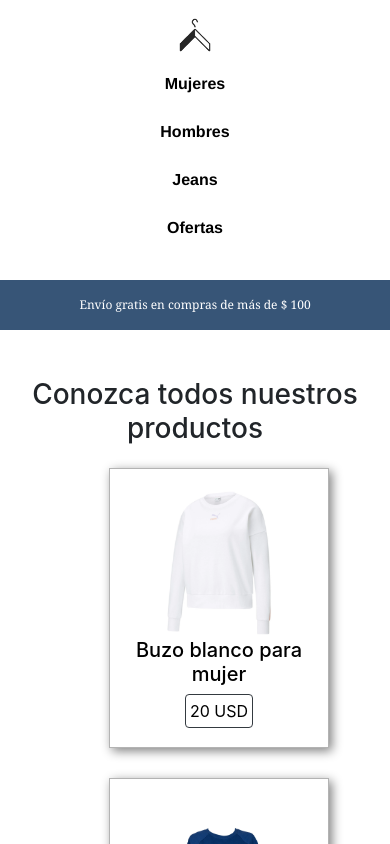
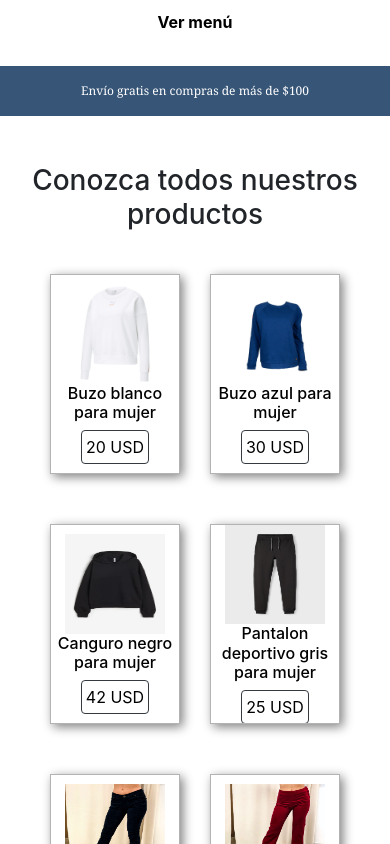
Before and after one commit to letifoss/clothesstore, a React (Create React App) app: page / in a window 390 px wide. Shown: the top 844 px of the page. Built offline with nearby package versions, Linux system fonts and the light colour scheme.

Commit message:
creacion de menu desplegable

```diff
--- a/src/App.js
+++ b/src/App.js
@@ -25,7 +25,7 @@ function App() {
       </header>
       <section>
       <h3 className="text-center mt-5">Conozca todos nuestros productos</h3>
-        <div className='d-flex flex-wrap  justify-content-center justify-content-lg-start align-items-center ml-5'>
+        <div className='d-flex flex-wrap justify-content-center align-items-center'>
         <Productos
         imagen={Buzoblanco}
         nombre='Buzo blanco para mujer'
--- a/src/componentes/Menu.js
+++ b/src/componentes/Menu.js
@@ -1,22 +1,52 @@
 import React from 'react';
 import '../styles/Menu.css';
 import logo from '../imagenes/logoropa.png'
+import { useState } from 'react';
+import Menudesplegable from './Menudesplegable';
 
-function Menu () {
-    return(
+
+
+function Menu() {
+    const [windowWidth, setWindowWidth] = React.useState(window.innerWidth);
+
+    React.useEffect(() => {
+        const handleResize = () => {
+            setWindowWidth(window.innerWidth);
+        };
+
+        window.addEventListener('resize', handleResize);
+
+        return () => {
+            window.removeEventListener('resize', handleResize);
+        };
+    }, []);
+
+
+    if (windowWidth < 425) {
+        return (
             <>
-    <nav class="menu">
-        <img src={logo} width={50} />
+                <Menudesplegable />
+                <div className="alerta d-flex align-items-center">
+                    <p>Envío gratis en compras de más de $100</p>
+                </div>
+            </>
+        );
+    } else {
+        return (
+            <>
+                <nav className="menu">
+                    <img src={logo} width={50} alt="Logo" />
                     <a href="">Mujeres</a>
                     <a href="">Hombres</a>
                     <a href="">Jeans</a>
                     <a href="">Ofertas</a>
                 </nav>
-    <div class="alerta d-flex align-items-center">
-        <p>Envío gratis en compras de más de $ 100 </p>
+                <div className="alerta d-flex align-items-center">
+                    <p>Envío gratis en compras de más de $100</p>
                 </div>
             </>
-    )
+        );
+    }
 }
 
 export default Menu;
--- /dev/null
+++ b/src/componentes/Menudesplegable.js
@@ -0,0 +1,32 @@
+import React from "react";
+import '../styles/Menu.css';
+import logo from '../imagenes/logoropa.png'
+import { useState } from "react";
+
+
+function Menudesplegable() {
+    const [desplegar, setDesplegar] = useState(false);
+
+    const desplegarMenu = () => {
+        setDesplegar(!desplegar);
+    };
+
+    return (
+        <div className="d-flex justify-content-center">
+            <button onClick={desplegarMenu} className={!desplegar ? 'botonmenu' : 'd-none'  }>Ver menú</button>
+            {desplegar && (
+                <nav className="menu">
+                    <img src={logo} width={50} alt="Logo" />
+                    <a href="">Mujeres</a>
+                    <a href="">Hombres</a>
+                    <a href="">Jeans</a>
+                    <a href="">Ofertas</a>
+
+                    <button className="botonmenu ocultar" onClick={desplegarMenu}>Ocultar menú</button>
+                </nav>
+            )}
+        </div>
+    );
+}
+
+export default Menudesplegable;
--- a/src/componentes/Productos.js
+++ b/src/componentes/Productos.js
@@ -5,10 +5,10 @@ import '../styles/Productos.css';
 function Productos (props) {
     return (
         <div>
-            <div className="productos mw-100">
+            <div className="productos">
             <a className="producto d-flex flex-column align-items-center justify-content-center overflow-hidden text-center">
                 <img src={props.imagen} alt={props.nombre} width={150} height={180} className="mt-3" />
-                <h5>{props.nombre}</h5>
+                <h6>{props.nombre}</h6>
                 <p className="border border-dark rounded p-1">{props.precio}</p>
             </a>
             </div>
--- a/src/styles/Footer.css
+++ b/src/styles/Footer.css
@@ -29,16 +29,16 @@
 }
 
 .logo{
-    margin-right: 80px;
     justify-content: center;
 }
 @media screen and (max-width: 600px){
     .footer{
         display: flex;
         flex-direction: column;
-        height: 600px;
+        height: 620px;
         align-items: center;
     }
-
-
+    .footer img{
+        width: 100px;
     }
+    }
--- a/src/styles/Menu.css
+++ b/src/styles/Menu.css
@@ -45,6 +45,20 @@
     margin-right: 10px;
 }
 
+.menudesplegable{
+    width: 300px;
+    height: 600px;
+    background-color: black;
+}
+
+.botonmenu{
+    background-color: white;
+    color: black;
+    font-weight: bold;
+    border: 2px solid white;
+    border-radius: 15px;
+    padding: 8px;
+}
 
 @media screen and (max-width: 425px){
     .menu{
@@ -53,6 +67,7 @@
     }
     .alerta{
         text-align: center;
+        margin-top: 22px;
     }
     .alerta p{
         font-size: 12px;
--- a/src/styles/Productos.css
+++ b/src/styles/Productos.css
@@ -22,5 +22,24 @@
     margin: 15px;
     box-shadow: 3px 3px 10px gray;
     background-color: rgb(255, 255, 255);
+    font-size: 12px;
+}
 
+
+@media screen and (max-width: 425px){
+    .productos{
+        margin-top: 20px;
+    }
+    .producto{
+        width: 130px;
+        height: 200px;
+        padding: 2px;
+    }
+    .productos img{
+        width: 100px;
+        height: 100px;
+    }
+    .productos .h5{
+        font-size: 10px;
+    }
 }
```
Lines whose indentation alone changed are shown as unchanged.
